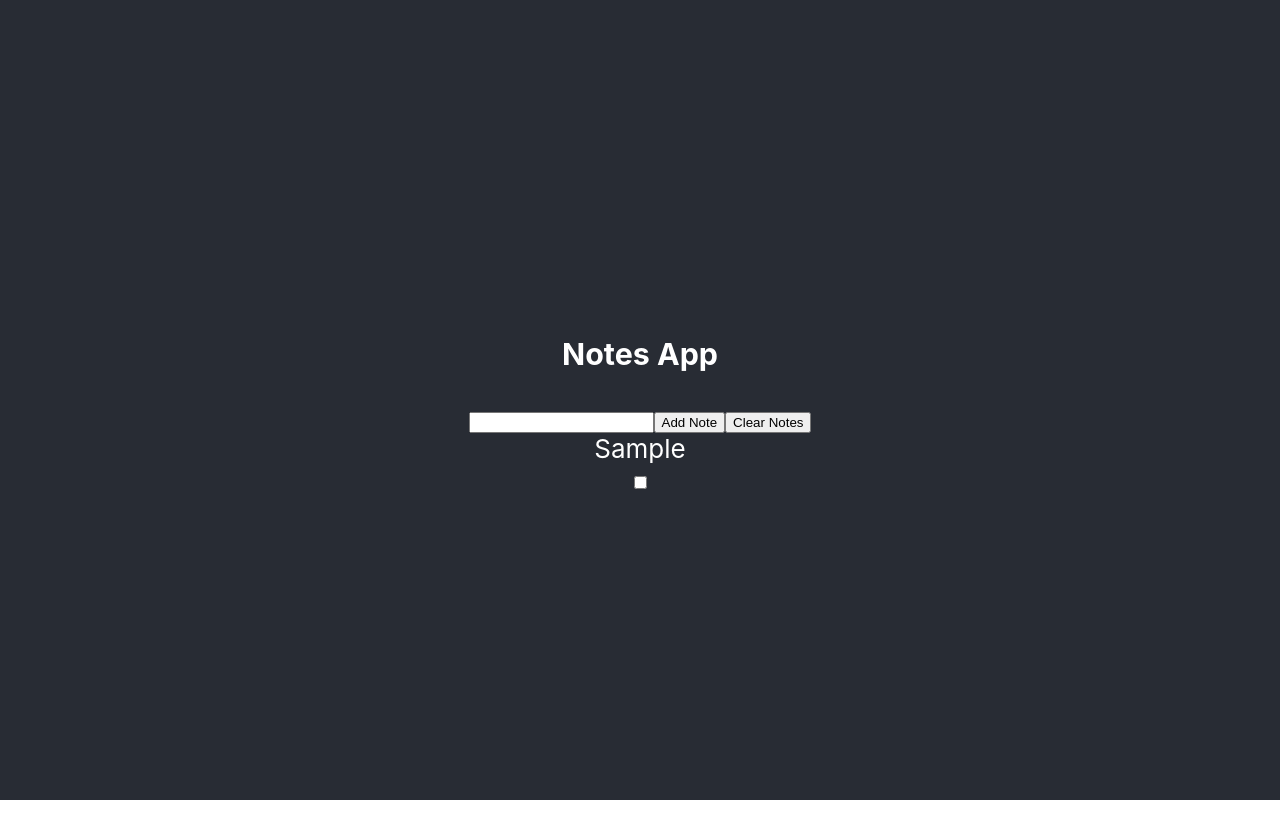
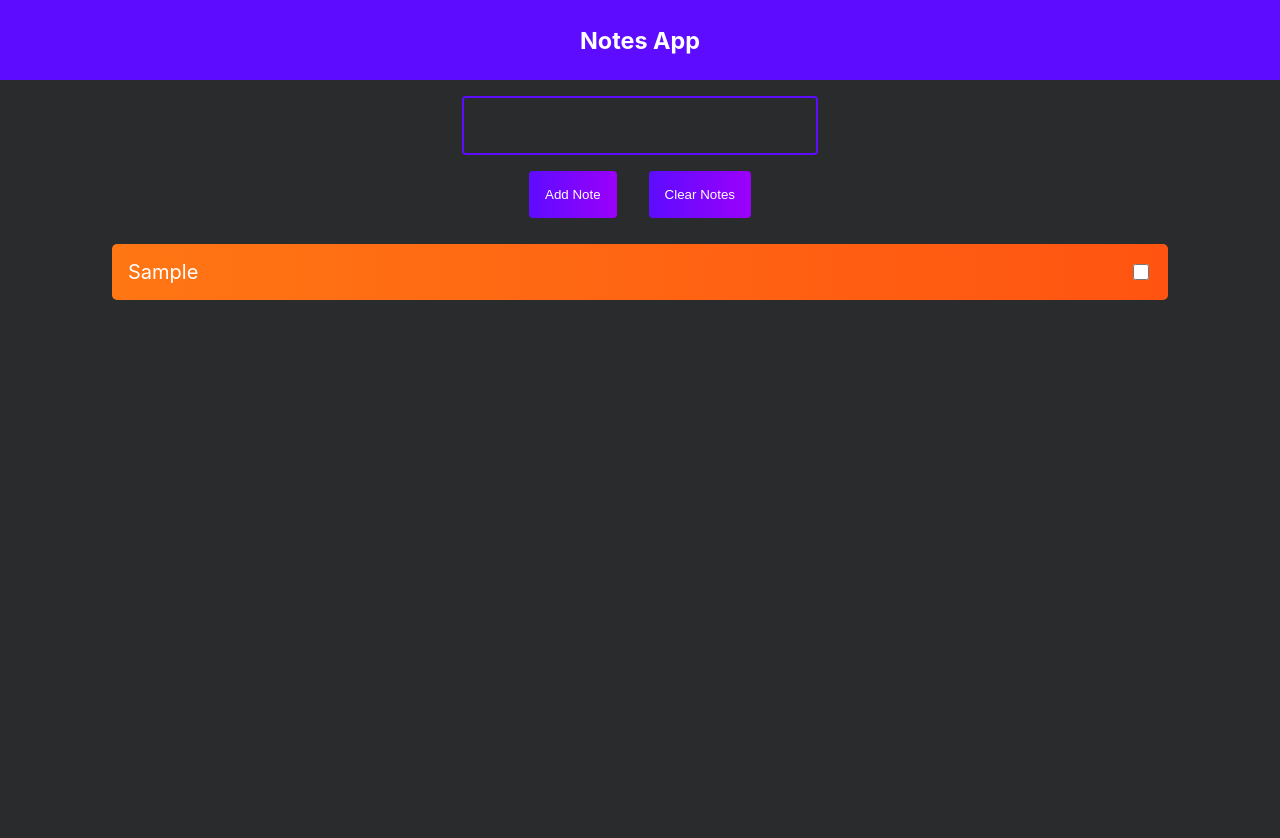
Before and after one commit to tonejk/notes_app_react, a React (Create React App) app: page / in a window 1280 px wide. Both pictures are taken after typing "Sample" into the empty fields and a click on the button "Add Note". Shown: the top 838 px of the page. Before the commit the page ends 800 px from the top, so only its background shows below. Built offline with nearby package versions, Linux system fonts and the light colour scheme.

Commit message:
added styling

```diff
--- a/src/App.css
+++ b/src/App.css
@@ -1,38 +1,79 @@
+/* GLOBAL */
 .App {
   text-align: center;
+  font-size: 20px;
 }
 
-.App-logo {
-  height: 40vmin;
-  pointer-events: none;
-}
-
-@media (prefers-reduced-motion: no-preference) {
-  .App-logo {
-    animation: App-logo-spin infinite 20s linear;
-  }
-}
-
+/* HEADER */
 .App-header {
-  background-color: #282c34;
-  min-height: 100vh;
+  background-color: #5d0cff;
+  min-height: 10vh;
   display: flex;
   flex-direction: column;
   align-items: center;
   justify-content: center;
-  font-size: calc(10px + 2vmin);
-  color: white;
+  color: #fff;
 }
 
-.App-link {
-  color: #61dafb;
+/* FORM */
+.Notes-form {
+  background: #292b2c;
+  min-height: 100vh;
+  padding-top: 1rem;
 }
 
-@keyframes App-logo-spin {
-  from {
-    transform: rotate(0deg);
-  }
-  to {
-    transform: rotate(360deg);
-  }
+.Notes-form input {
+  width: 320px;
+  padding: 16px;
+  border-radius: 4px;
+  border: 2px solid #5d0cff;
+  outline: none;
+  background: transparent;
+  color: #fff;
+  font-size: 20px;
 }
+
+.Notes-form input:focus {
+  background: #282c34;
+}
+
+.Notes-form button {
+  padding: 16px;
+  margin: 16px;
+  border: none;
+  border-radius: 4px;
+  cursor: pointer;
+  outline: none;
+  background: linear-gradient(
+    90deg,
+    rgba(93, 12, 255, 1) 0%,
+    rgba(155, 0, 250, 1) 100%
+  );
+  color: #fff;
+  text-transform: capitalize;
+  cursor: pointer;
+}
+
+/* NOTE */
+.Note {
+  display: flex;
+  justify-content: space-between;
+  align-items: center;
+  margin: 10px auto;
+  color: #fff;
+  padding: 16px;
+  border-radius: 5px;
+  width: 80%;
+
+  background: linear-gradient(
+    90deg,
+    rgba(255, 118, 20, 1) 0%,
+    rgba(255, 84, 17, 1) 100%
+  );
+}
+
+.Note input {
+  width: 16px;
+  height: 16px;
+  cursor: pointer;
+}
--- a/src/App.js
+++ b/src/App.js
@@ -45,16 +45,23 @@ const App = () => {
     return (
         <div className="App">
             <header className="App-header">
-                <form>
-                    <h3>Notes App</h3>
-                    <input type="text" ref={noteTextRef}></input>
-                    <button onClick={handleAddNote}>Add Note</button>
-                    <button onClick={handleClearNotes}>Clear Notes</button>
-                    <NoteList
-                        notes={notes}
-                        toggleNoteComplete={toggleNoteComplete}/>
-                </form>
+                <h3>Notes App</h3>
             </header>
+            <form className="Notes-form">
+                <label>
+                <input type="text" ref={noteTextRef} name="noteText"></input>
+                </label>
+
+                <div>
+                <button onClick={handleAddNote}>Add note</button>
+                <button onClick={handleClearNotes}>Clear notes</button>
+                </div>
+
+
+                <NoteList
+                    notes={notes}
+                    toggleNoteComplete={toggleNoteComplete}/>
+            </form>
         </div>
     );
 }
--- a/src/components/Note.jsx
+++ b/src/components/Note.jsx
@@ -1,6 +1,6 @@
 import React from 'react';
+import '../App.css';
 
-// Return note with checkbox and handle checkbox change
 function Note({ id, noteText, complete, toggleNoteComplete }) {
 
     const handleNoteClick = () => {
@@ -8,9 +8,9 @@ function Note({ id, noteText, complete, toggleNoteComplete }) {
     }
 
     return (
-    <div>
-        <label>
-            <div>{noteText}</div>
+    <div className="Note-container">
+        <label className="Note">
+            {noteText}
             <input
                 type="checkbox"
                 defaultChecked={complete}
--- a/src/components/NoteList.jsx
+++ b/src/components/NoteList.jsx
@@ -1,7 +1,6 @@
 import React from 'react';
 import Note from "./Note";
 
-// Map notes to return list of notes
 const NoteList = ({ notes, toggleNoteComplete }) => {
     return (
         <div>
```
